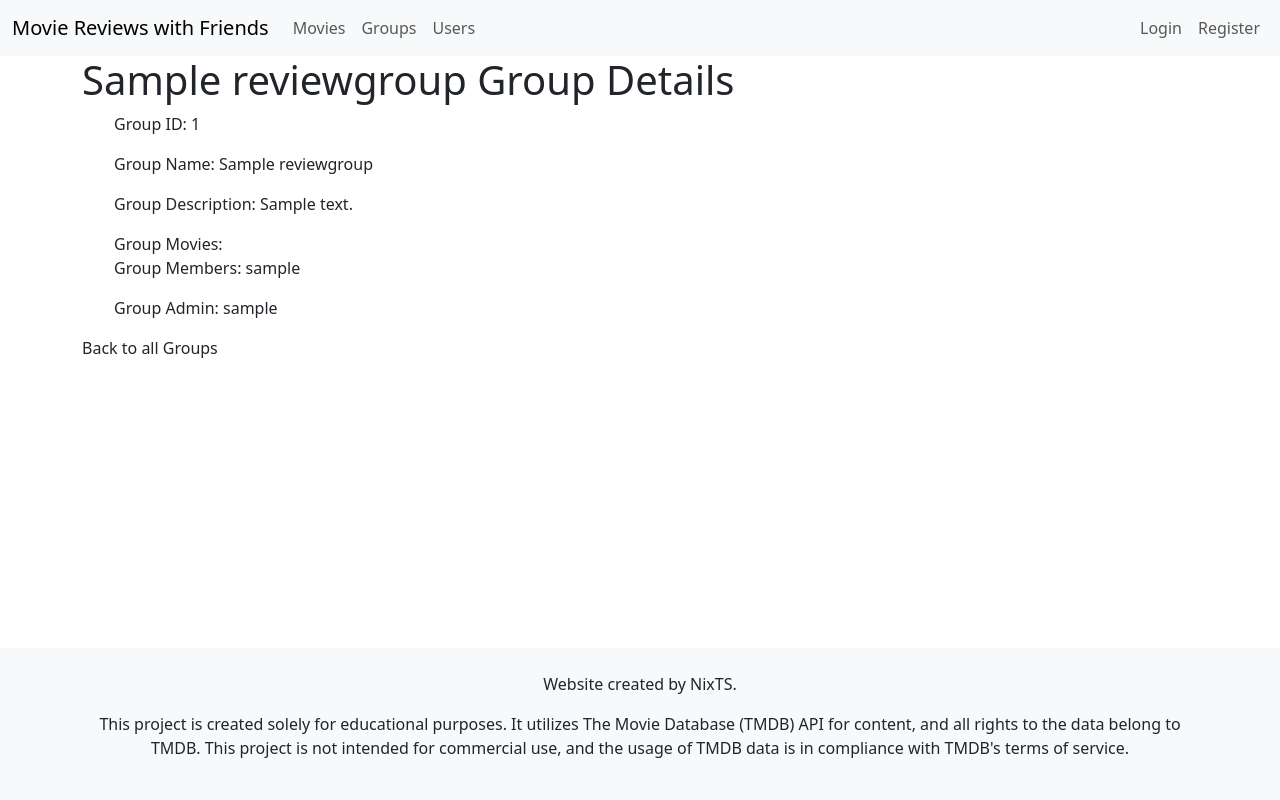
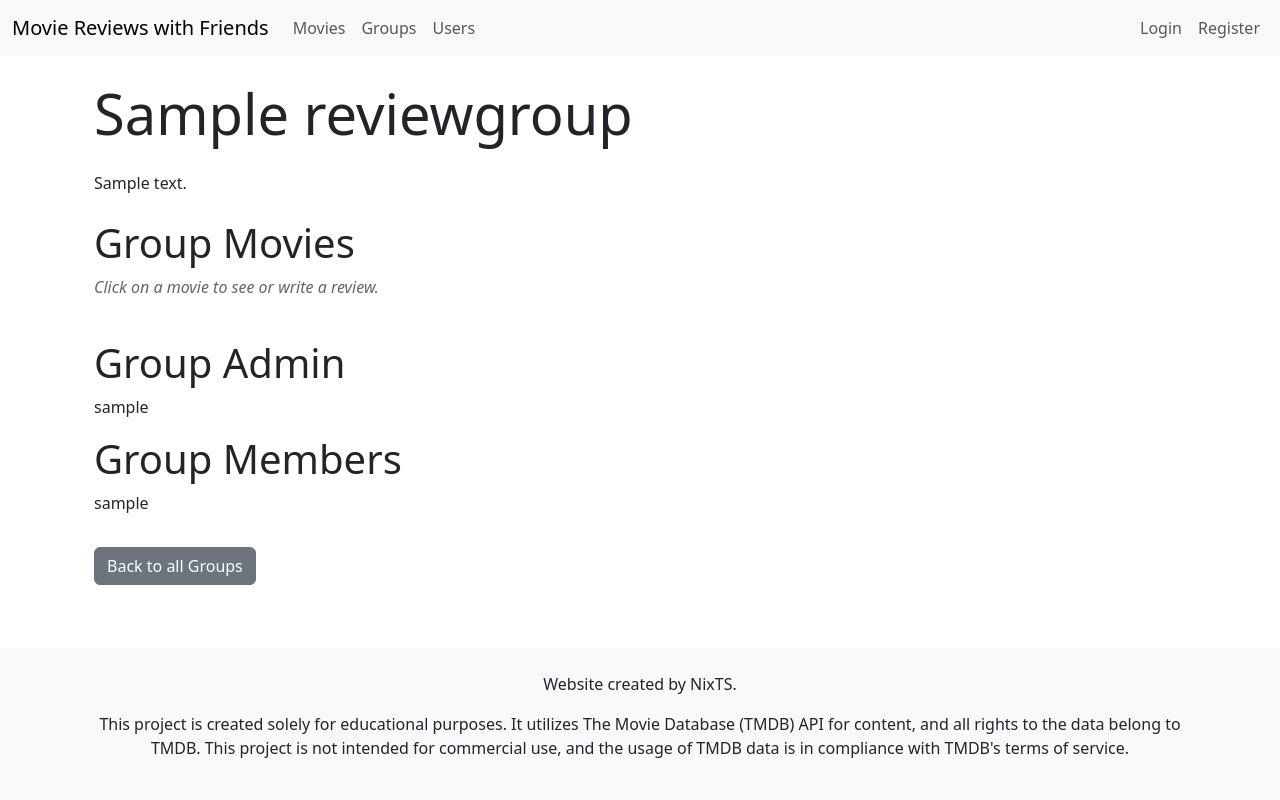
Before and after one commit to NixTS/movie-reviews-with-friends, a Django app: page /groups/details/1/ in a window 1280 px wide. Run offline with Django 4.2, Linux system fonts and the light colour scheme; tables that the repository leaves empty hold one stand-in row (values such as "Sample post"); data that the repository does not hold is empty; parts of the project's set-up code (start-up, migrations or seed data) failed here and were passed over.

Commit message:
Style group details page

```diff
--- a/review_groups/templates/review_groups/group_details.html
+++ b/review_groups/templates/review_groups/group_details.html
@@ -4,38 +4,58 @@
 
 {% block content %}
 
-<h1>{{ group.group_name }} Group Details</h1>
-<ul>
-    <p>Group ID: {{ group.group_id }}</p>
-    <p>Group Name: {{ group.group_name }}</p>
-    <p>Group Description: {{ group.group_description }}</p>
-    <div>Group Movies:
+<div class="container">
+    <h1 class="display-4 text-left my-4">{{ group.group_name }}</h1>
+
+    <div class="group-info mb-4">
+        <p>{{ group.group_description }}</p>
+    </div>
+
+    <h2 class="text-left display-6">Group Movies</h2>
+    <p class="subtle-italic">Click on a movie to see or write a review.</p>
+
+    <div class="row mb-4">
         {% for movie in group.group_movies.all %}
-        <div>
-            <a href="{% url 'movie_review' group_id=group.group_id movie_id=movie.movie_id %}">
+        <div class="col-md-3 mb-4">
+            <div class="card h-100">
+                <a href="{% url 'movie_review' group_id=group.group_id movie_id=movie.movie_id %}"
+                    class="d-flex flex-column justify-content-between">
+                    <div class="card-body p-0">
                         {% if movie.movie_poster %}
-                <img src="{{ movie.get_poster_url }}" alt="Movie Poster">
+                        <img src="{{ movie.get_poster_url }}" alt="Movie Poster"
+                            class="img-fluid rounded-top rounded-10 mb-3">
                         {% endif %}
+                        <span class="d-block w-100 m-3 text-dark">{{ movie.movie_title }}</span>
                     </div>
-        <div>
-            {{ movie.movie_title }}
+                </a>
+            </div>
         </div>
         {% endfor %}
-        </a>
     </div>
-    <p>Group Members:
+
+    <h2 class="text-left display-6">Group Admin</h2>
     {% for member in group.group_members.all %}
-        {{ member.username }}
+    {% if member == group.group_creator %}
+    <p>{{ member.username }}</p>
+    {% endif %}
     {% endfor %}
-    </p>
-    <p>Group Admin: {{ group.group_creator.username }}</p>
-</ul>
+
+    <h2 class="text-left display-6">Group Members</h2>
+    {% for member in group.group_members.all %}
+    <p>{{ member.username }}</p>
+    {% endfor %}
 
     {% if user.is_authenticated and group.group_creator == user %}
-<a href="{% url 'edit_group' group.group_id %}">Edit Group</a>
-<a href="{% url 'delete_group' group.group_id %}">Delete Group</a>
+    <div class="mt-4">
+        <a href="{% url 'edit_group' group.group_id %}" class="btn btn-primary mr-2">Edit Group</a>
+        <a href="{% url 'delete_group' group.group_id %}" class="btn btn-danger">Delete Group</a>
+    </div>
     {% endif %}
 
-<a href="{{ back_url }}">Back to all Groups</a>
+    <a href="{{ back_url }}" class="btn btn-secondary mt-3">Back to all Groups</a>
+</div>
+
+
+
 
 {% endblock %}
--- a/static/css/style.css
+++ b/static/css/style.css
@@ -12,3 +12,10 @@ a {
 .card-body {
     height: 550px;
 }
+
+/* --------------------------------------------------------- text adjustments */
+
+.subtle-italic {
+    font-style: italic;
+    opacity: 0.7;
+}
```
Lines whose indentation alone changed are shown as unchanged.
